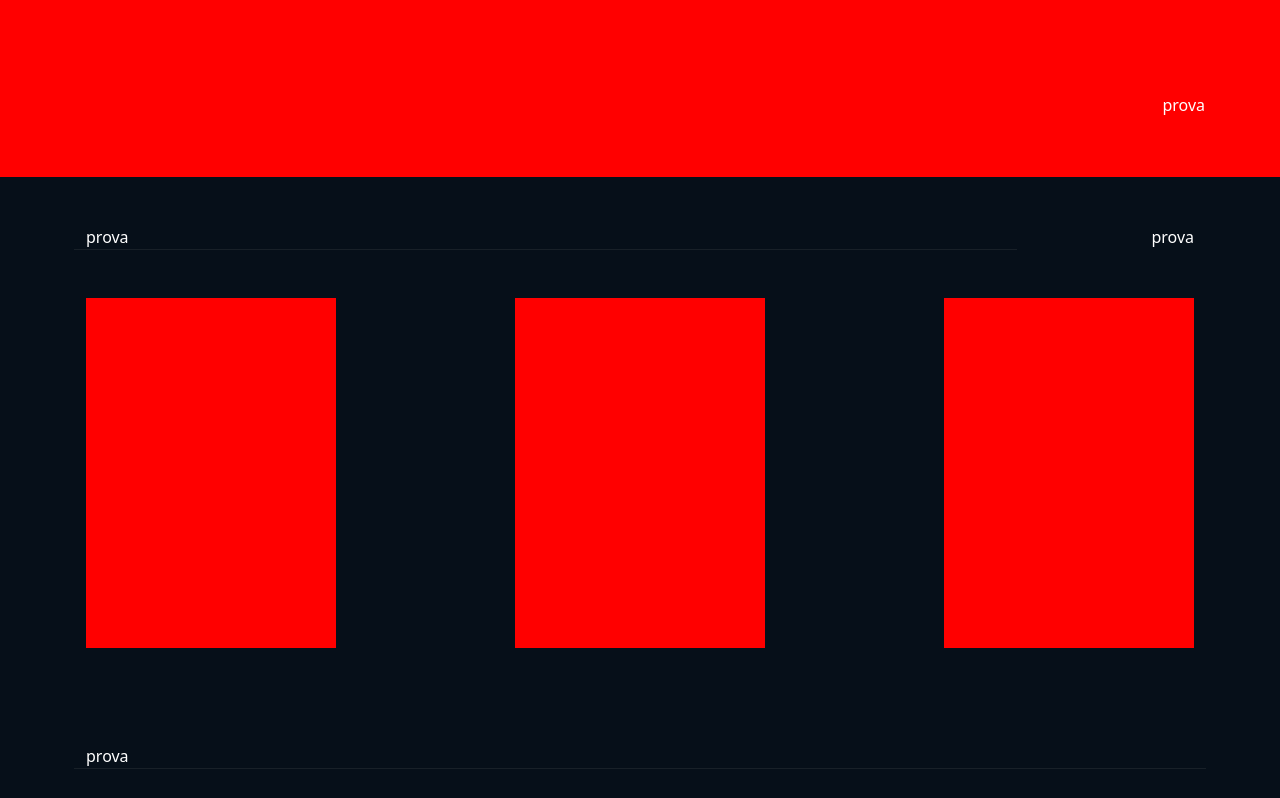
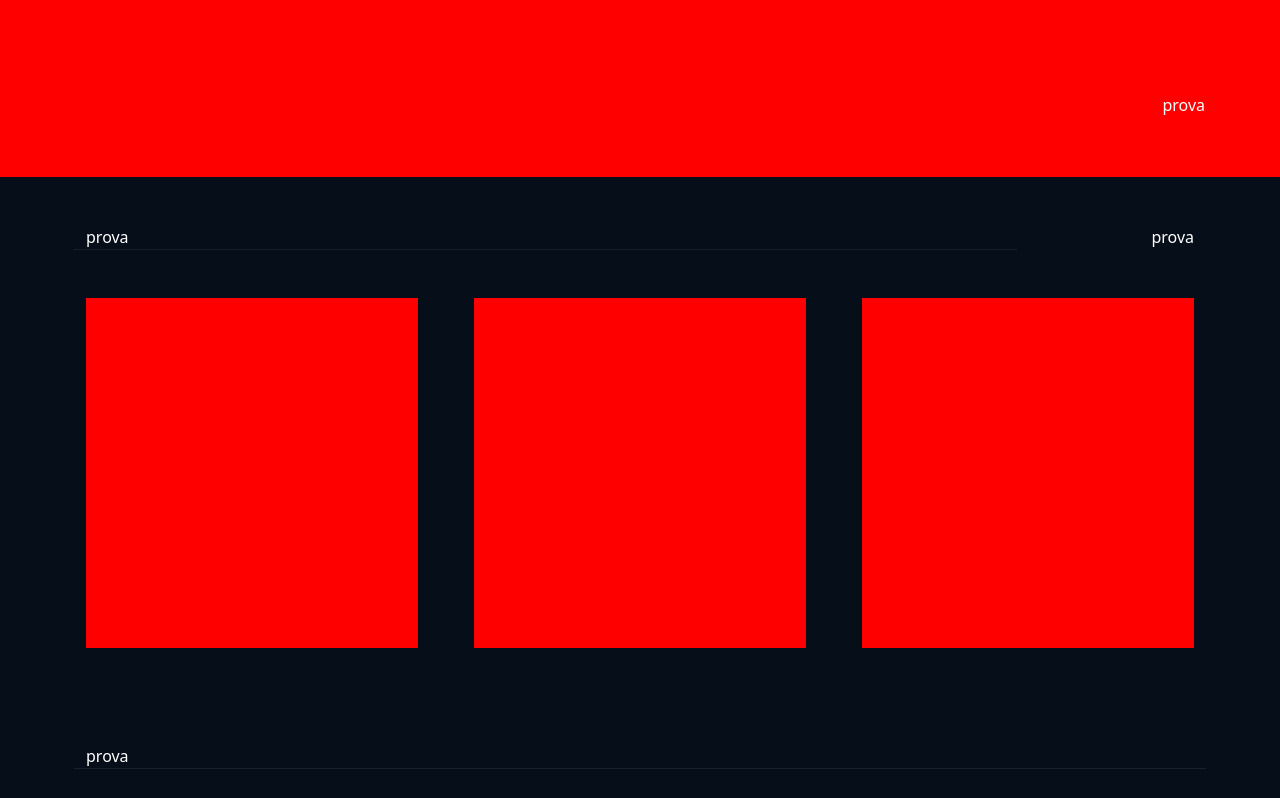
Before and after one commit to AntoninoIrrera/proj-html-vuejs, a Vue app: page / in a window 1280 px wide. Shown: the part 673-1471 px from the top of the page. Built offline with nearby package versions, Linux system fonts and the light colour scheme.

Commit message:
piccolo cambiamento SectionNewmovieCarousell

```diff
--- a/src/components/ComponentsMain/SectionNewmovieCarosell.vue
+++ b/src/components/ComponentsMain/SectionNewmovieCarosell.vue
@@ -33,7 +33,7 @@ div.col-10{
 
 .prova{
     background-color: red;
-    width: 250px;
+    width: 30%;
     height: 350px;
 }
 
```
